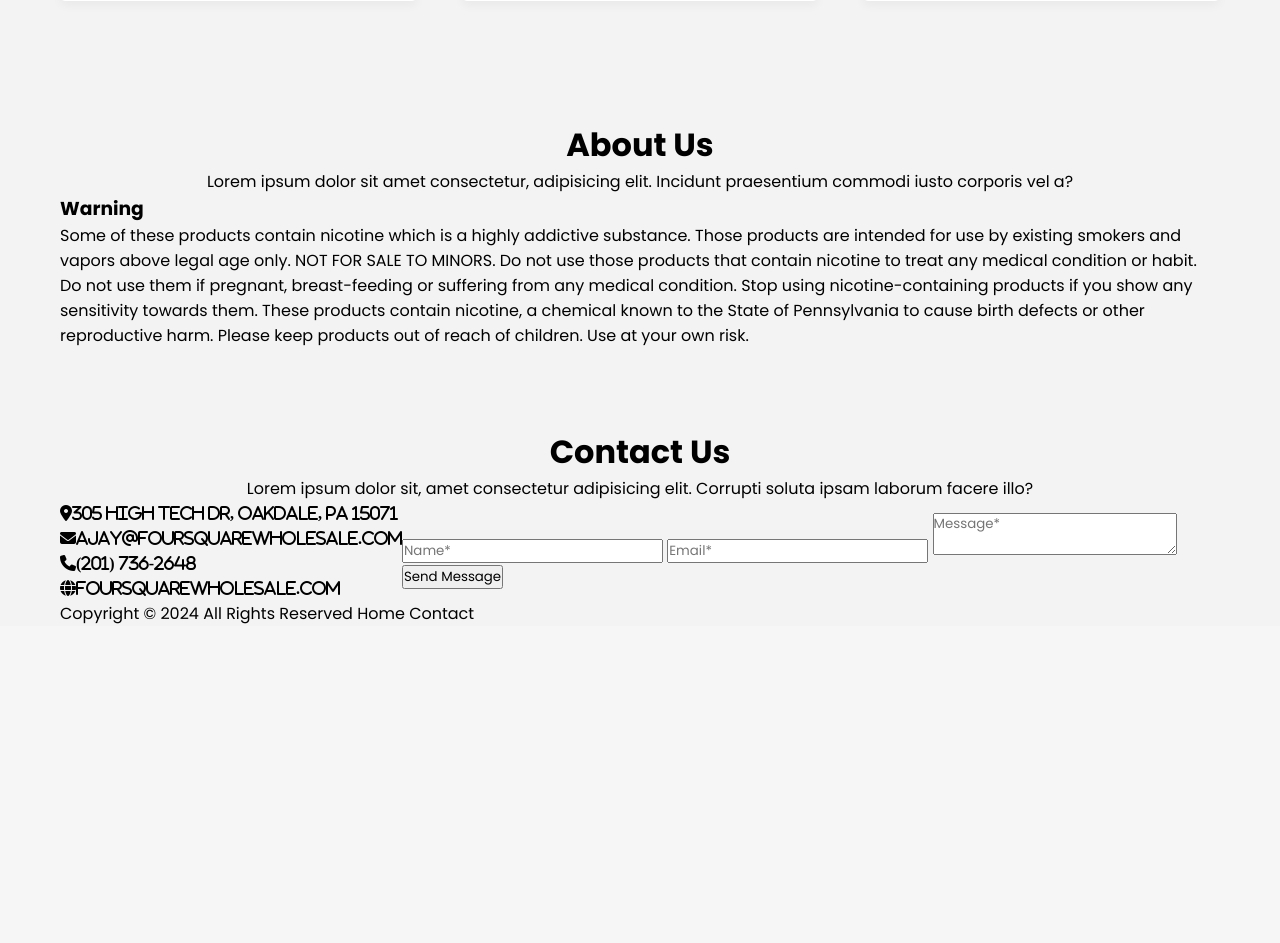
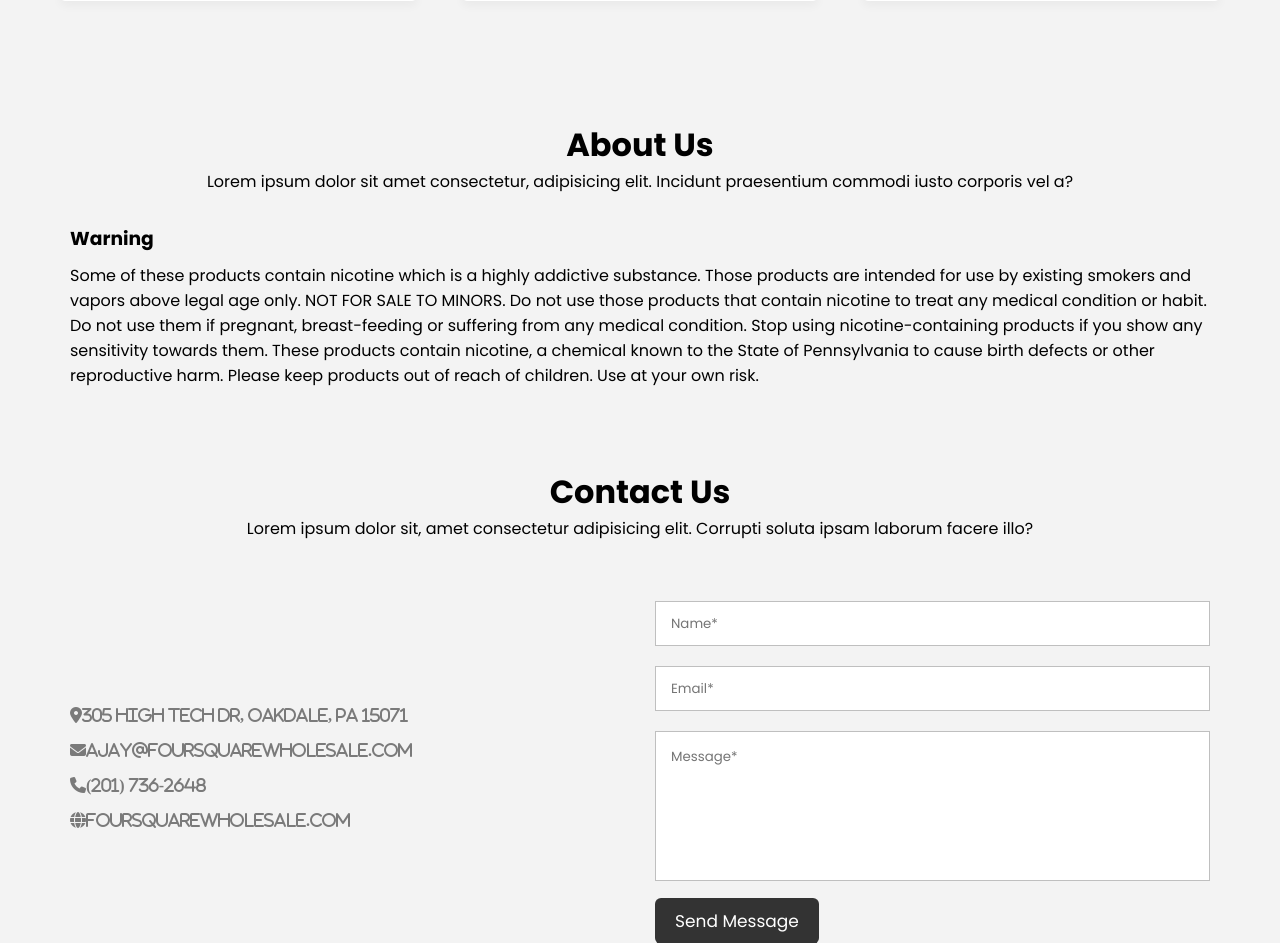
Before and after one commit to KR23A/4SQ, a PHP site: page / in a window 1280 px wide. Shown: the part 2278-3221 px from the top of the page. Before the commit the page ends 2902 px from the top, so only its background shows below. Run offline with PHP 8.4, Linux system fonts and the light colour scheme; some libraries are stand-ins or nearby versions.

Commit message:
Update style.css

```diff
--- a/style.css
+++ b/style.css
@@ -4,6 +4,9 @@
   padding: 0;
   box-sizing: border-box;
   font-family: "Poppins", sans-serif;
+}
+html{
+  scroll-behavior: smooth;
 }
 body{
   background: #f3f3f3;
@@ -155,3 +158,73 @@ section .card p{
   width: 100%;
   border-radius: 8px 8px 0 0;
 }
+
+.about .vape-warning{
+  margin-top: 30px;
+}
+.about .row{
+  padding: 0 10px;
+}
+.about h3{
+  margin: 30px 0 10px;
+}
+
+.contact .row{
+  justify-content: space-between;
+  margin: 60px 0 90px;
+}
+
+.contact .row .col{
+  padding: 0 10px;
+  width: calc(100% / 2 - 5px);
+}
+.contact .row .col p{
+  color: #7a7a7a;
+  margin-bottom: 10px;
+}
+.contact .row .col p i{
+  margin-right: 10px;
+}
+
+.contact form input{
+  width: 100%;
+  height: 45px;
+  margin-bottom: 20px;
+  padding: 0 15px;
+  border: 1px solid #bfbfbf;
+  outline: none;
+}
+.contact form textarea{
+  padding: 15px;
+  width: 100%;
+  height: 150px;
+  outline: none;
+  resize: none;
+  border: 1px solid #bfbfbf;
+}
+.contact form button{
+  padding: 10px 20px;
+  border-radius: 6px;
+  font-size: 17px;
+  color: #fff;
+  margin-top: 10px;
+  border: none;
+  background: #333;
+  cursor: pointer;
+  transition: 0.2s;
+}
+.contact form button:hover{
+  background: #525252;
+}
+
+.footer{
+  background: #333;
+  padding: 20px 0;
+}
+.footer span{
+  color: #fff;
+}
+
+.navbar .nav-links{
+  position: fixed;
+}
```
